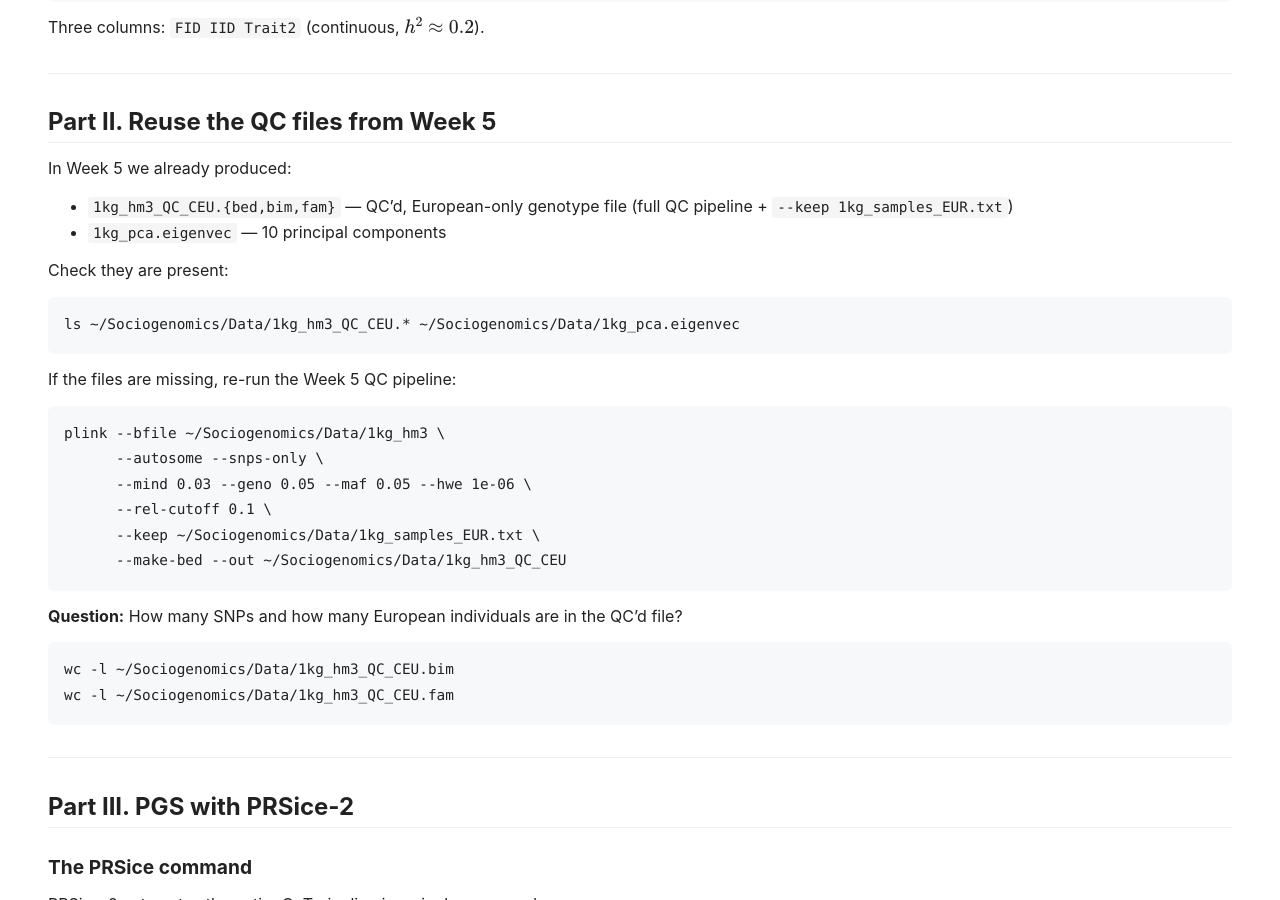
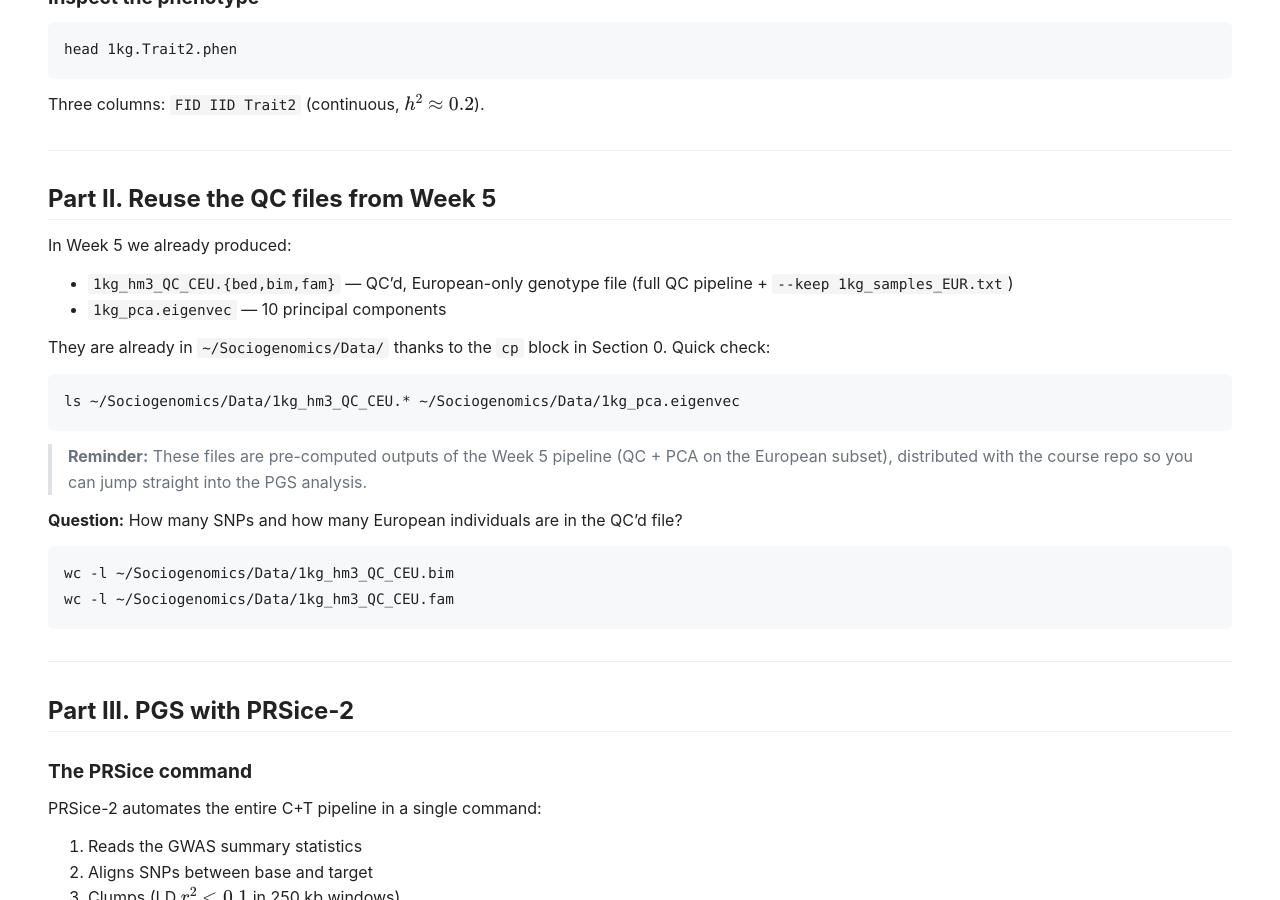
Before and after one commit to nicolabarban/sociogenomics_2025_2026, a Jekyll site: the page built from labs/week6/lab6.md, in a window 1280 px wide and 900 px high, scrolled down 3711 px. Built offline with Jekyll 4.4.1, drawn with Linux system fonts in a browser that asks for light colours; our own code applies the rules of GitHub Pages for plain Markdown files; some of the changed text lies outside the part shown.

Commit message:
feat: bundle Week 5 QC + PCA outputs, simplify lab6 Part II
- Add 1kg_hm3_QC_CEU.{bed,bim,fam} (374 EUR × 761,583 SNPs) to data/
- Add 1kg_pca.eigenvec/eigenval (10 PCs on LD-pruned EUR set) to data/
  (force-added past .gitignore rules for *.eigenvec/*.eigenval)
- Update lab6.md: copy QC+PCA files alongside the rest in one cp, drop
  the Week 5 re-run fallback since the pre-computed outputs ship with
  the repo now

````diff
--- a/labs/week6/lab6.md
+++ b/labs/week6/lab6.md
@@ -65,6 +65,9 @@
 
 ```bash
 cp ~/sociogenomics_2025_2026/data/1kg_hm3.* \
+   ~/sociogenomics_2025_2026/data/1kg_hm3_QC_CEU.* \
+   ~/sociogenomics_2025_2026/data/1kg_pca.eigenvec \
+   ~/sociogenomics_2025_2026/data/1kg_pca.eigenval \
    ~/sociogenomics_2025_2026/data/Trait2.ma \
    ~/sociogenomics_2025_2026/data/1kg.Trait2.phen \
    ~/sociogenomics_2025_2026/data/1kg-sample-2504-phased.txt \
@@ -177,22 +180,13 @@
 * `1kg_hm3_QC_CEU.{bed,bim,fam}` --- QC'd, European-only genotype file (full QC pipeline + `--keep 1kg_samples_EUR.txt`)
 * `1kg_pca.eigenvec` --- 10 principal components
 
-Check they are present:
+They are already in `~/Sociogenomics/Data/` thanks to the `cp` block in Section 0. Quick check:
 
 ```bash
 ls ~/Sociogenomics/Data/1kg_hm3_QC_CEU.* ~/Sociogenomics/Data/1kg_pca.eigenvec
 ```
 
-If the files are missing, re-run the Week 5 QC pipeline:
-
-```bash
-plink --bfile ~/Sociogenomics/Data/1kg_hm3 \
-      --autosome --snps-only \
-      --mind 0.03 --geno 0.05 --maf 0.05 --hwe 1e-06 \
-      --rel-cutoff 0.1 \
-      --keep ~/Sociogenomics/Data/1kg_samples_EUR.txt \
-      --make-bed --out ~/Sociogenomics/Data/1kg_hm3_QC_CEU
-```
+> **Reminder:** These files are pre-computed outputs of the Week 5 pipeline (QC + PCA on the European subset), distributed with the course repo so you can jump straight into the PGS analysis.
 
 **Question:** How many SNPs and how many European individuals are in the QC'd file?
 
````
Also changed, not shown: 5 other files.
